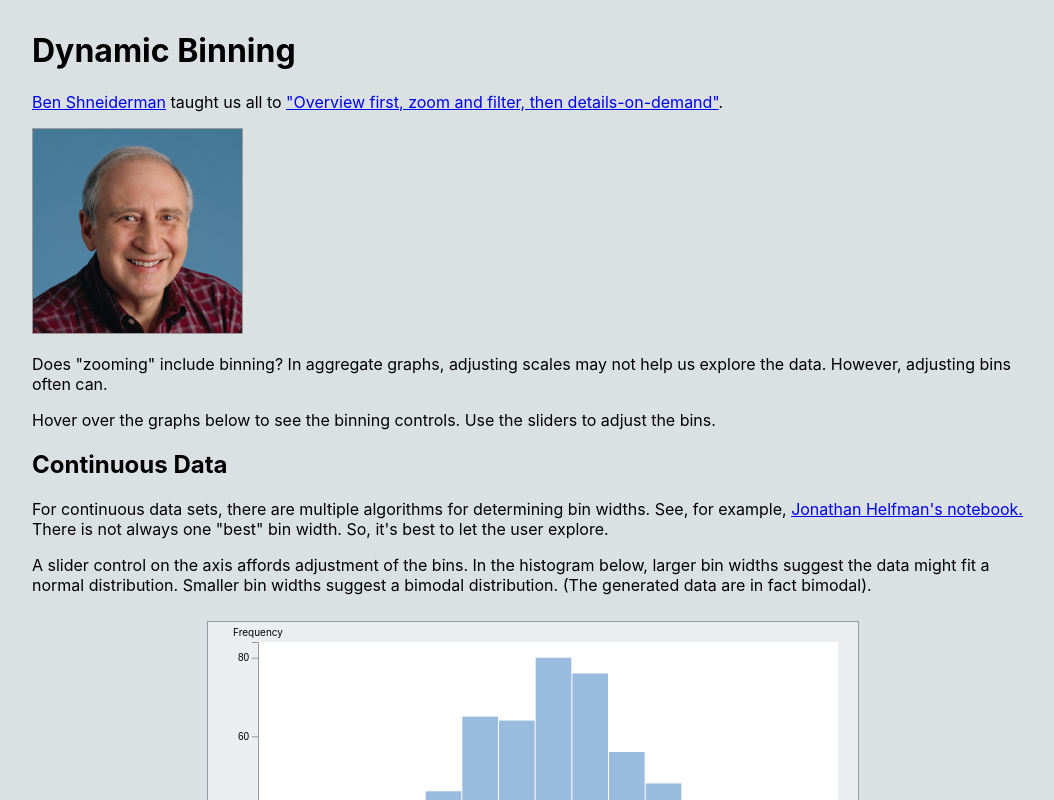
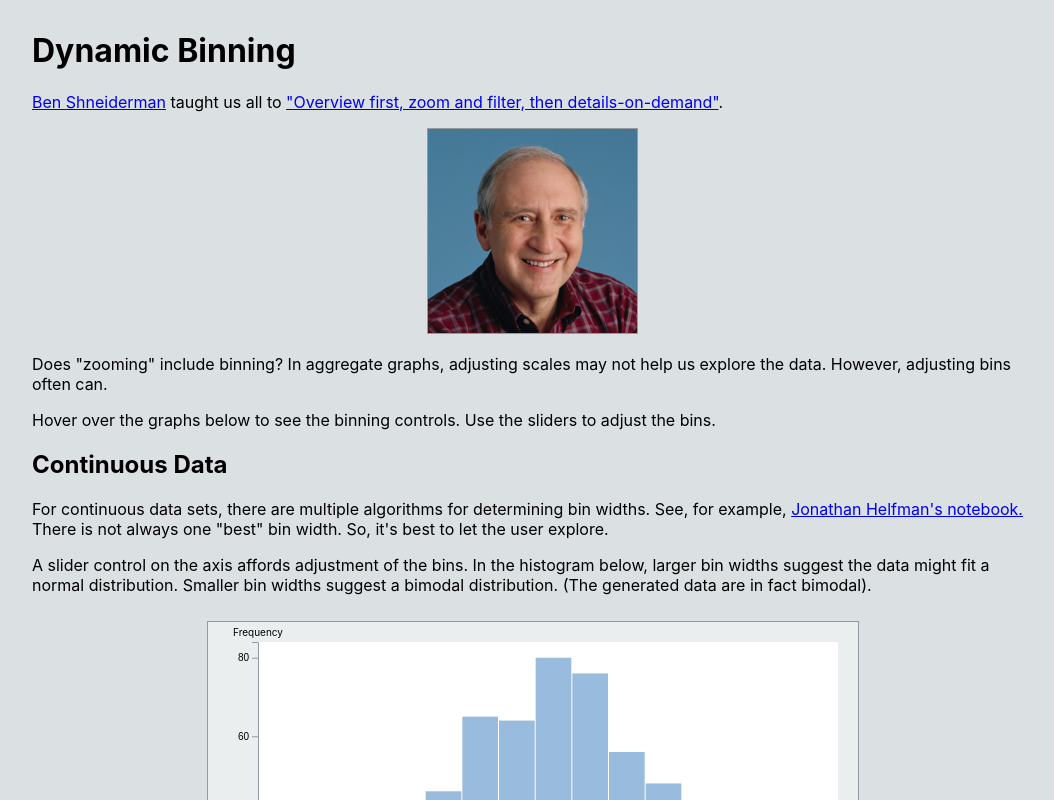
Before and after one commit to hemanrobinson/top-n-binning, a React (Create React App) app: page / in a window 1280 px wide. Shown: the top 800 px of the page, without its empty margins (108-1162 px from the left). Built offline with nearby package versions, Linux system fonts and the light colour scheme.

Commit message:
center image

```diff
--- a/src/App.css
+++ b/src/App.css
@@ -5,6 +5,9 @@ div {
 }
 img {
   border: 1px solid #999999;
+}
+p.center {
+    text-align: center;
 }
 .Description {
     text-align: left;
--- a/src/App.js
+++ b/src/App.js
@@ -16,7 +16,9 @@ const App = () => {
                 <p>
                 <a href="https://www.cs.umd.edu/users/ben/">Ben Shneiderman</a> taught us all to <a href="https://www.cs.umd.edu/~ben/papers/Shneiderman1996eyes.pdf">"Overview first, zoom and filter, then details-on-demand"</a>.
                 </p>
-                <a href="https://www.cs.umd.edu/users/ben/"><img alt="Dr. Ben Shneiderman" src={shneiderman}/></a>
+                <p className="center">
+                    <a href="https://www.cs.umd.edu/users/ben/"><img alt="Dr. Ben Shneiderman" src={shneiderman}/></a>
+                </p>
                 <p>
                 Does "zooming" include binning?  In aggregate graphs, adjusting scales may not help us explore the data.  However, adjusting bins often can.
                 </p>
```
